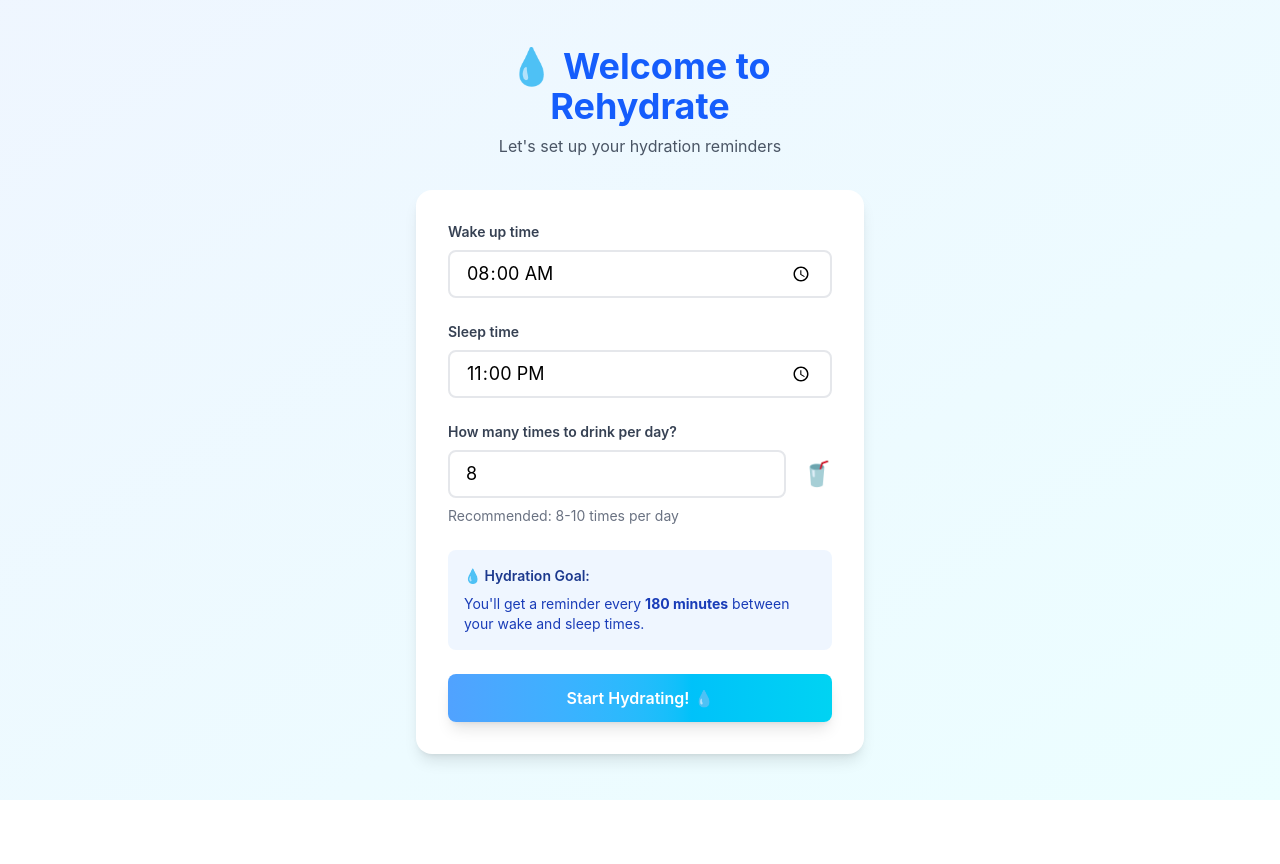
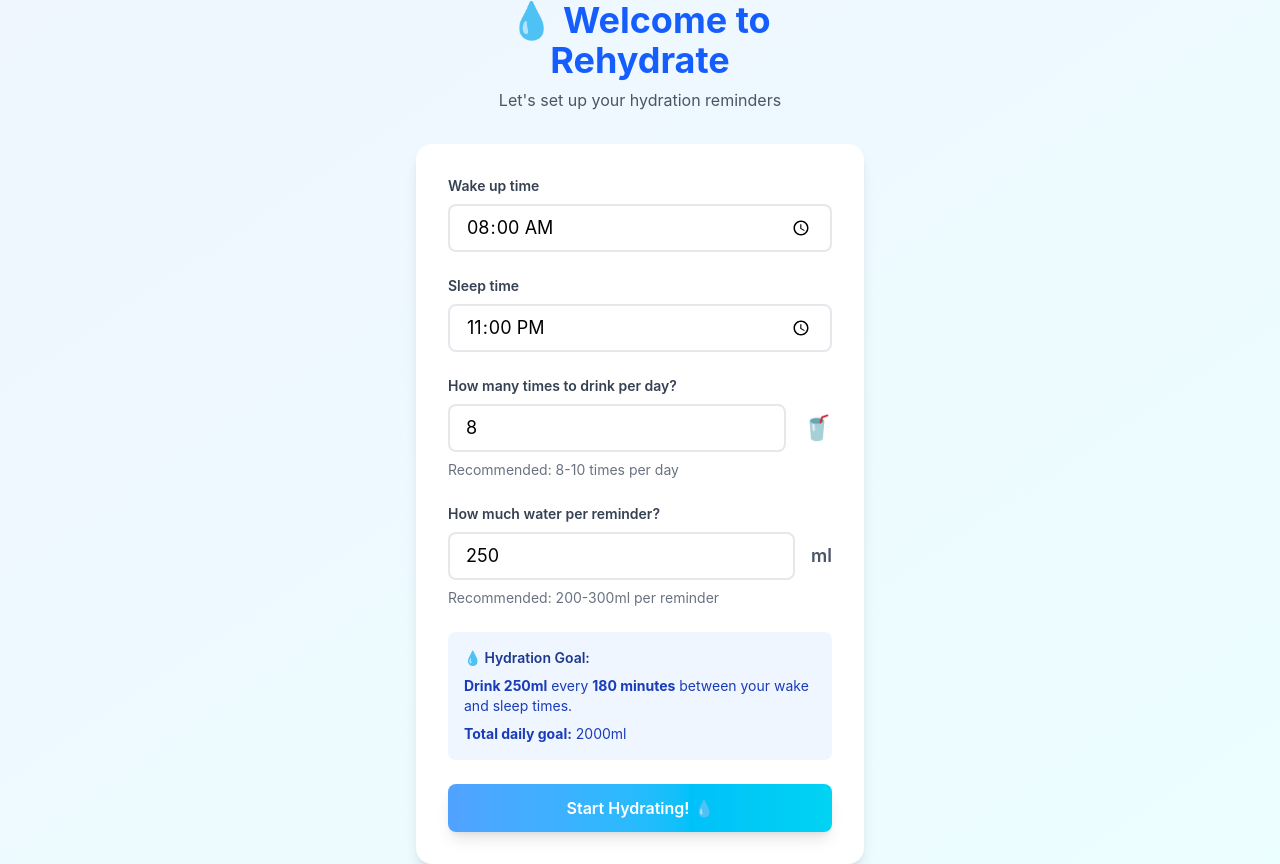
Before and after one commit to mobile-hero/rehydrate, a SvelteKit app: page /welcome in a window 1280 px wide. Before the commit the page ends 800 px from the top, so only its background shows below. Built offline with nearby package versions, Linux system fonts and the light colour scheme.

Commit message:
feat: add water amount per reminder feature with validation and UI updates

```diff
--- a/src/lib/stores/hydration.ts
+++ b/src/lib/stores/hydration.ts
@@ -4,6 +4,7 @@
 	wakeTime: string; // HH:MM format
 	sleepTime: string; // HH:MM format
 	remindersPerDay: number;
+	waterAmountPerReminder: number; // in ml
 	isConfigured: boolean;
 }
 
@@ -22,6 +23,7 @@
 			wakeTime: '08:00',
 			sleepTime: '23:00',
 			remindersPerDay: 8,
+			waterAmountPerReminder: 250, // 250ml = 8oz
 			isConfigured: false
 		},
 		waterConsumed: 0,
@@ -84,6 +86,7 @@
 					wakeTime: '08:00',
 					sleepTime: '23:00',
 					remindersPerDay: 8,
+					waterAmountPerReminder: 250,
 					isConfigured: false
 				},
 				waterConsumed: 0,
@@ -96,23 +99,22 @@
 export const hydration = createHydrationStore();
 
 // Derived stores for computed values
-export const progress: Readable<number> = derived(
-	hydration,
-	($hydration) =>
+export const progress: Readable<number> = derived(hydration, ($hydration) =>
 	$hydration.settings.remindersPerDay > 0
 		? ($hydration.waterConsumed / $hydration.settings.remindersPerDay) * 100
 		: 0
 );
 
-export const remaining: Readable<number> = derived(
-	hydration,
-	($hydration) =>
+export const remaining: Readable<number> = derived(hydration, ($hydration) =>
 	Math.max($hydration.settings.remindersPerDay - $hydration.waterConsumed, 0)
 );
 
-export const nextReminderTime: Readable<string | null> = derived(
+export const totalDailyWater: Readable<number> = derived(
 	hydration,
-	($hydration) => {
+	($hydration) => $hydration.settings.remindersPerDay * $hydration.settings.waterAmountPerReminder
+);
+
+export const nextReminderTime: Readable<string | null> = derived(hydration, ($hydration) => {
 	const { wakeTime, sleepTime, remindersPerDay, isConfigured } = $hydration.settings;
 	if (!isConfigured || remindersPerDay <= 0) return null;
 
@@ -141,8 +143,7 @@
 
 	const nextTime = new Date(nextReminderTimestamp);
 	return nextTime.toLocaleTimeString('en-US', { hour: '2-digit', minute: '2-digit' });
-	}
-);
+});
 
 // Validation helper
 export function validateSettings(settings: Partial<HydrationSettings>): {
@@ -172,13 +173,25 @@
 		}
 	}
 
+	if (settings.waterAmountPerReminder !== undefined) {
+		if (
+			!Number.isInteger(settings.waterAmountPerReminder) ||
+			settings.waterAmountPerReminder < 50
+		) {
+			errors.push('Water amount per reminder must be at least 50ml');
+		}
+		if (settings.waterAmountPerReminder > 1000) {
+			errors.push('Water amount per reminder cannot exceed 1000ml');
+		}
+	}
+
 	// Cross-field validation
 	if (settings.wakeTime && settings.sleepTime) {
 		const [wakeHour, wakeMin] = settings.wakeTime.split(':').map(Number);
 		const [sleepHour, sleepMin] = settings.sleepTime.split(':').map(Number);
 
 		const wakeTotal = wakeHour * 60 + wakeMin;
-		let sleepTotal = sleepHour * 60 + sleepMin;
+		const sleepTotal = sleepHour * 60 + sleepMin;
 
 		// Allow wrapping to next day, but not same time
 		if (wakeTotal === sleepTotal) {
--- a/src/routes/+page.svelte
+++ b/src/routes/+page.svelte
@@ -1,7 +1,13 @@
 <script lang="ts">
 	import { onMount } from 'svelte';
 	import { goto } from '$app/navigation';
-	import { hydration, progress, remaining, nextReminderTime } from '$lib/stores/hydration';
+	import {
+		hydration,
+		progress,
+		remaining,
+		nextReminderTime,
+		totalDailyWater
+	} from '$lib/stores/hydration';
 
 	let isFirstVisit = true;
 
@@ -37,10 +43,12 @@
 					<!-- Bottle Container -->
 					<div class="relative h-96 w-32">
 						<!-- Bottle shape -->
-						<div class="absolute inset-0 rounded-b-3xl rounded-t-xl border-4 border-blue-400 bg-white shadow-2xl">
+						<div
+							class="absolute inset-0 rounded-t-xl rounded-b-3xl border-4 border-blue-400 bg-white shadow-2xl"
+						>
 							<!-- Water inside bottle with glass effect -->
 							<div
-								class="absolute bottom-0 left-0 right-0 rounded-b-2xl bg-gradient-to-t from-cyan-400 via-blue-300 to-transparent transition-all duration-500"
+								class="absolute right-0 bottom-0 left-0 rounded-b-2xl bg-gradient-to-t from-cyan-400 via-blue-300 to-transparent transition-all duration-500"
 								style="height: {$progress}%"
 							>
 								<!-- Wave effect -->
@@ -53,11 +61,13 @@
 							</div>
 
 							<!-- Bottle highlights for glass effect -->
-							<div class="absolute left-2 top-2 h-16 w-2 rounded-full bg-white opacity-40" />
+							<div class="absolute top-2 left-2 h-16 w-2 rounded-full bg-white opacity-40" />
 						</div>
 
 						<!-- Steps markers on the bottle -->
-						<div class="absolute inset-y-0 right-0 flex flex-col justify-between pr-2 text-xs font-semibold text-gray-600">
+						<div
+							class="absolute inset-y-0 right-0 flex flex-col justify-between pr-2 text-xs font-semibold text-gray-600"
+						>
 							{#each Array(5) as _, i}
 								<div class="flex items-center gap-1">
 									<span>{Math.round((i + 1) * 20)}%</span>
@@ -113,6 +123,14 @@
 									<strong>Interval:</strong>
 									{Math.round(1440 / $hydration.settings.remindersPerDay)} min
 								</p>
+								<p>
+									<strong>Per reminder:</strong>
+									{$hydration.settings.waterAmountPerReminder}ml
+								</p>
+								<p>
+									<strong>Daily goal:</strong>
+									{$totalDailyWater}ml
+								</p>
 							</div>
 						</div>
 
@@ -125,9 +143,7 @@
 						{:else if $hydration.waterConsumed >= $hydration.settings.remindersPerDay}
 							<div class="rounded-xl bg-gradient-to-br from-green-50 to-emerald-50 p-5 shadow-md">
 								<p class="text-sm font-semibold text-green-900">✨ All Done!</p>
-								<p class="mt-2 text-sm text-green-700">
-									Great job staying hydrated today! 🎉
-								</p>
+								<p class="mt-2 text-sm text-green-700">Great job staying hydrated today! 🎉</p>
 							</div>
 						{/if}
 
--- a/src/routes/settings/+page.svelte
+++ b/src/routes/settings/+page.svelte
@@ -4,6 +4,7 @@
 	let wakeTime = $hydration.settings.wakeTime;
 	let sleepTime = $hydration.settings.sleepTime;
 	let remindersPerDay = $hydration.settings.remindersPerDay;
+	let waterAmountPerReminder = $hydration.settings.waterAmountPerReminder;
 	let errors: string[] = [];
 	let successMessage = '';
 
@@ -11,7 +12,12 @@
 		errors = [];
 		successMessage = '';
 
-		const validation = validateSettings({ wakeTime, sleepTime, remindersPerDay });
+		const validation = validateSettings({
+			wakeTime,
+			sleepTime,
+			remindersPerDay,
+			waterAmountPerReminder
+		});
 
 		if (!validation.valid) {
 			errors = validation.errors;
@@ -21,7 +27,8 @@
 		hydration.updateSettings({
 			wakeTime,
 			sleepTime,
-			remindersPerDay
+			remindersPerDay,
+			waterAmountPerReminder
 		});
 
 		successMessage = 'Settings updated! ✓';
@@ -36,6 +43,7 @@
 			wakeTime = '08:00';
 			sleepTime = '23:00';
 			remindersPerDay = 8;
+			waterAmountPerReminder = 250;
 		}
 	}
 </script>
@@ -49,12 +57,13 @@
 		</div>
 
 		<!-- Settings Form -->
-		<form on:submit|preventDefault={handleSave} class="space-y-6 rounded-2xl bg-white p-8 shadow-lg">
+		<form
+			on:submit|preventDefault={handleSave}
+			class="space-y-6 rounded-2xl bg-white p-8 shadow-lg"
+		>
 			<!-- Wake Time -->
 			<div class="space-y-2">
-				<label for="wake" class="block text-sm font-semibold text-gray-700">
-					Wake up time
-				</label>
+				<label for="wake" class="block text-sm font-semibold text-gray-700"> Wake up time </label>
 				<input
 					id="wake"
 					type="time"
@@ -66,9 +75,7 @@
 
 			<!-- Sleep Time -->
 			<div class="space-y-2">
-				<label for="sleep" class="block text-sm font-semibold text-gray-700">
-					Sleep time
-				</label>
+				<label for="sleep" class="block text-sm font-semibold text-gray-700"> Sleep time </label>
 				<input
 					id="sleep"
 					type="time"
@@ -98,16 +105,42 @@
 				<p class="text-sm text-gray-500">Recommended: 8-10 times per day</p>
 			</div>
 
+			<!-- Water Amount Per Reminder -->
+			<div class="space-y-2">
+				<label for="waterAmount" class="block text-sm font-semibold text-gray-700">
+					How much water per reminder?
+				</label>
+				<div class="flex items-center gap-4">
+					<input
+						id="waterAmount"
+						type="number"
+						bind:value={waterAmountPerReminder}
+						min="50"
+						max="1000"
+						step="25"
+						class="flex-1 rounded-lg border-2 border-gray-200 px-4 py-2 text-lg transition-colors focus:border-blue-400 focus:outline-none"
+						required
+					/>
+					<span class="text-lg font-semibold text-gray-600">ml</span>
+				</div>
+				<p class="text-sm text-gray-500">Recommended: 200-300ml per reminder</p>
+			</div>
+
 			<!-- Current Settings Info -->
 			<div class="space-y-2 rounded-lg bg-blue-50 p-4">
 				<p class="text-sm font-semibold text-blue-900">📊 Current Configuration:</p>
 				<p class="text-sm text-blue-800">
-					<strong>Hydration Goal:</strong> Every
+					<strong>Hydration Goal:</strong> Drink {waterAmountPerReminder}ml every
 					<strong>{Math.round(1440 / remindersPerDay)} minutes</strong>
 					between your wake and sleep times.
 				</p>
 				<p class="text-sm text-blue-800">
-					<strong>Active Hours:</strong> {wakeTime} to {sleepTime}
+					<strong>Total daily goal:</strong>
+					{remindersPerDay * waterAmountPerReminder}ml
+				</p>
+				<p class="text-sm text-blue-800">
+					<strong>Active Hours:</strong>
+					{wakeTime} to {sleepTime}
 				</p>
 			</div>
 
@@ -150,8 +183,8 @@
 		<div class="space-y-2 rounded-lg bg-amber-50 p-4">
 			<p class="text-sm font-semibold text-amber-900">ℹ️ Note:</p>
 			<p class="text-sm text-amber-800">
-				Changing your settings will adjust your hydration reminders but won't reset your daily progress.
-				Check <a href="/issues" class="underline">ISSUES.md</a> for known considerations.
+				Changing your settings will adjust your hydration reminders but won't reset your daily
+				progress. Check <a href="/issues" class="underline">ISSUES.md</a> for known considerations.
 			</p>
 		</div>
 	</div>
--- a/src/routes/welcome/+page.svelte
+++ b/src/routes/welcome/+page.svelte
@@ -6,12 +6,18 @@
 	let wakeTime = $hydration.settings.wakeTime;
 	let sleepTime = $hydration.settings.sleepTime;
 	let remindersPerDay = $hydration.settings.remindersPerDay;
+	let waterAmountPerReminder = $hydration.settings.waterAmountPerReminder;
 	let errors: string[] = [];
 	let showAnimation = false;
 
 	function handleSubmit() {
 		errors = [];
-		const validation = validateSettings({ wakeTime, sleepTime, remindersPerDay });
+		const validation = validateSettings({
+			wakeTime,
+			sleepTime,
+			remindersPerDay,
+			waterAmountPerReminder
+		});
 
 		if (!validation.valid) {
 			errors = validation.errors;
@@ -22,6 +28,7 @@
 			wakeTime,
 			sleepTime,
 			remindersPerDay,
+			waterAmountPerReminder,
 			isConfigured: true
 		});
 
@@ -32,7 +39,9 @@
 	}
 </script>
 
-<div class="flex min-h-screen flex-col items-center justify-center bg-gradient-to-br from-blue-50 to-cyan-50 px-4">
+<div
+	class="flex min-h-screen flex-col items-center justify-center bg-gradient-to-br from-blue-50 to-cyan-50 px-4"
+>
 	{#if showAnimation}
 		<!-- Drinking Animation -->
 		<div class="flex flex-col items-center gap-8">
@@ -40,7 +49,7 @@
 			<div class="relative h-64 w-40 rounded-b-3xl border-4 border-blue-400 bg-white shadow-lg">
 				<!-- Water inside bottle -->
 				<div
-					class="absolute bottom-0 left-0 right-0 rounded-b-2xl bg-gradient-to-t from-cyan-400 to-blue-300 transition-all duration-1000"
+					class="absolute right-0 bottom-0 left-0 rounded-b-2xl bg-gradient-to-t from-cyan-400 to-blue-300 transition-all duration-1000"
 					style="height: 0%; animation: fillWater 1.5s ease-in forwards;"
 				/>
 
@@ -62,12 +71,13 @@
 				<p class="text-gray-600">Let's set up your hydration reminders</p>
 			</div>
 
-			<form on:submit|preventDefault={handleSubmit} class="space-y-6 rounded-2xl bg-white p-8 shadow-lg">
+			<form
+				on:submit|preventDefault={handleSubmit}
+				class="space-y-6 rounded-2xl bg-white p-8 shadow-lg"
+			>
 				<!-- Wake Time -->
 				<div class="space-y-2">
-					<label for="wake" class="block text-sm font-semibold text-gray-700">
-						Wake up time
-					</label>
+					<label for="wake" class="block text-sm font-semibold text-gray-700"> Wake up time </label>
 					<input
 						id="wake"
 						type="time"
@@ -79,9 +89,7 @@
 
 				<!-- Sleep Time -->
 				<div class="space-y-2">
-					<label for="sleep" class="block text-sm font-semibold text-gray-700">
-						Sleep time
-					</label>
+					<label for="sleep" class="block text-sm font-semibold text-gray-700"> Sleep time </label>
 					<input
 						id="sleep"
 						type="time"
@@ -111,15 +119,39 @@
 					<p class="text-sm text-gray-500">Recommended: 8-10 times per day</p>
 				</div>
 
+				<!-- Water Amount Per Reminder -->
+				<div class="space-y-2">
+					<label for="waterAmount" class="block text-sm font-semibold text-gray-700">
+						How much water per reminder?
+					</label>
+					<div class="flex items-center gap-4">
+						<input
+							id="waterAmount"
+							type="number"
+							bind:value={waterAmountPerReminder}
+							min="50"
+							max="1000"
+							step="25"
+							class="flex-1 rounded-lg border-2 border-gray-200 px-4 py-2 text-lg transition-colors focus:border-blue-400 focus:outline-none"
+							required
+						/>
+						<span class="text-lg font-semibold text-gray-600">ml</span>
+					</div>
+					<p class="text-sm text-gray-500">Recommended: 200-300ml per reminder</p>
+				</div>
+
 				<!-- Water Intake Info -->
 				{#if remindersPerDay > 0}
 					<div class="space-y-2 rounded-lg bg-blue-50 p-4">
 						<p class="text-sm font-semibold text-blue-900">💧 Hydration Goal:</p>
 						<p class="text-sm text-blue-800">
-							You'll get a reminder every <strong
-								>{Math.round(1440 / remindersPerDay)} minutes</strong
-							>
+							<strong>Drink {waterAmountPerReminder}ml</strong> every
+							<strong>{Math.round(1440 / remindersPerDay)} minutes</strong>
 							between your wake and sleep times.
+						</p>
+						<p class="text-sm text-blue-800">
+							<strong>Total daily goal:</strong>
+							{remindersPerDay * waterAmountPerReminder}ml
 						</p>
 					</div>
 				{/if}
```
Also changed, not shown: 2 other files (tests, documents, lock files or other folders). Lines whose indentation alone changed are shown as unchanged.
